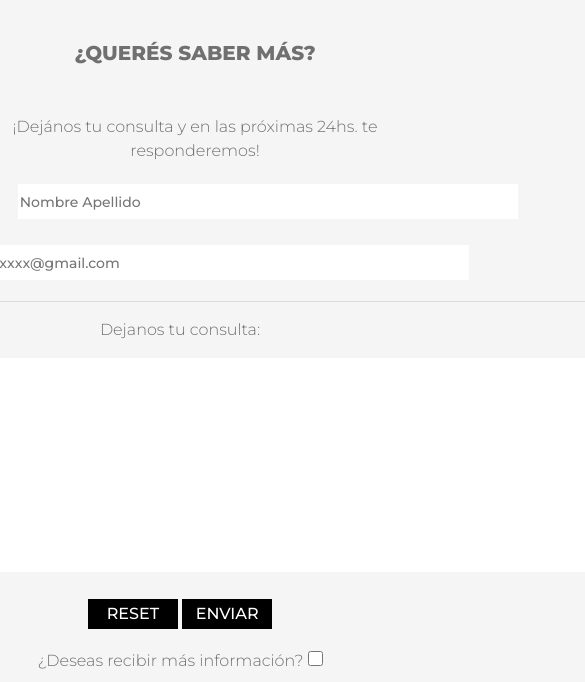
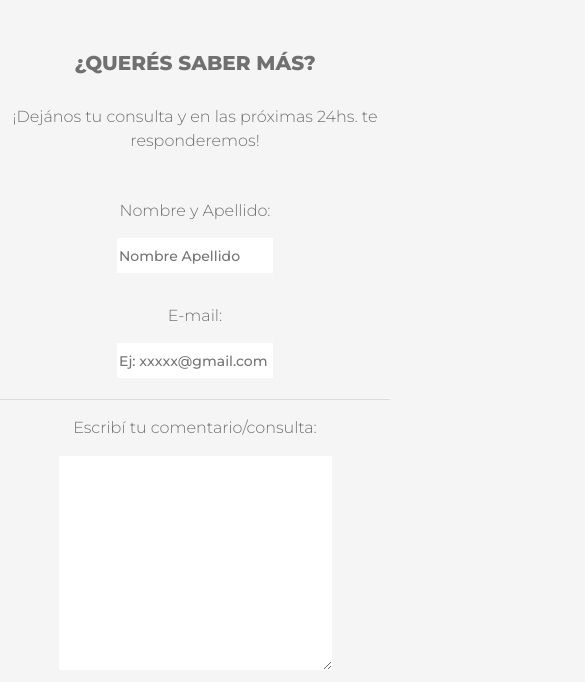
Before and after one commit to gfernandez88/mountainglamping, a website: page contacto.html in a window 390 px wide. Shown: the part 79-761 px from the top of the page, 585 px wide, since content can reach past the window. Drawn offline with nearby package versions, Linux system fonts and the light colour scheme.

Commit message:
contacto responsive

```diff
--- a/contacto.html
+++ b/contacto.html
@@ -47,7 +47,7 @@
     <main>
       <h1>¿Querés saber más?</h1>
           <p class="contacto__sub">¡Dejános tu consulta y en las próximas 24hs. te responderemos!</p>
-       <section class="row col-12 justify-content-center">
+       <section>
          <div class="contacto">
           <form action="">
              <p><label for="nombre"> Nombre y Apellido:</label>
@@ -55,7 +55,7 @@
              <p><label for="email">E-mail:</label>
              <input class="input" type="email" name="email" placeholder="Ej: xxxxx@gmail.com" /></p<br />
              <hr />
-             <p>Dejanos tu consulta:</p>
+             <p>Escribí tu comentario/consulta:</p>
              <textarea class=""
                 name="consulta"
                 id=""
@@ -67,7 +67,7 @@
              <div id="input">
                <input class="botones" type="reset" value="Reset" />
                <input class="botones" type="submit" value="Enviar" />
-               <p>¿Deseas recibir más información? <input id="check" type="checkbox" name="newslatter" value="1" /></p>
+               <p class="informacion">¿Deseas recibir más información? <input id="check" type="checkbox" name="newslatter" value="1" /></p>
              </div>
            </form>
          </div>
--- a/scss/estilos.scss
+++ b/scss/estilos.scss
@@ -3,6 +3,7 @@
 $blanco: white;
 $gris: #707070;
 $verde: #B5D7D0;
+$fondo: #F5F5F5;
 $font: 100;
 
 .logo {
@@ -32,8 +33,8 @@ h1 {
     font-weight: $font*8;
     text-align: center;
     text-transform: uppercase;
-    margin-top: 20px;
-    margin-bottom: 40px;
+    margin-top: 30px;
+    margin-bottom: 20px;
     padding-bottom: 10px;
 }
 
@@ -44,6 +45,11 @@ h2 {
     color: $gris;
     font-size: 16px;
     padding: 50px 0px 20px 0px;
+}
+
+.encabezado {
+    padding-top: 10px;
+    padding-bottom: 5px;
 }
 
 h3 {
@@ -71,7 +77,7 @@ p {
 }
 
 body {
-    background-color: #F5F5F5;
+    background-color: $fondo;
     position: relative;
     padding-bottom:80px;
     min-height: 100vh;
@@ -85,8 +91,8 @@ body {
 
 
 main {
+    background-color: $fondo;
     padding-top: 100px;
-    background-color: #F5F5F5;
 }
 
 /*ANIDACIONES FOOTER*/
@@ -214,40 +220,57 @@ li {
     flex-flow: column nowrap;
     align-content: center;
     text-align: center;
-    margin-left: 30px;
-    margin-right: 30px;
+    margin: 0px 30px 30px 30px;
 }
 
 /* -- CONTACTO--*/
 
 .contacto {
     display: flex;
-    flex-flow: column;
+    flex-flow: row wrap;
     text-align: center;
+    justify-content: center;
     font-family: 'Montserrat', sans-serif;
     font-size: 16px;
-    color: #707070;
+    color: $gris;
+    padding-bottom: 30px;
+    margin-bottom: 10px;
 }
 
 .contacto__sub {
     text-align: center;
+    padding: 0px 10px 20px 10px;
+}
+
+.informacion {
+    padding-bottom: 20px;
 }
 
 label {
     margin:10px;
+    min-width: 200px
 }
 
+.input {
+    border:none;
+    width: 40%;
+    height: 35px;
+    margin: 5px;
+    font-family: 'Montserrat', sans-serif;
+    font-size: 14px;
+    color: $gris;
+}
 
 textarea {
     font-family: 'Montserrat', sans-serif;
     font-size: 14px;
     border: none;
-    min-width: 600px;
+    width: 70%;
 }
 
 .botones {
     background-color: black;
-    color: white;
+    color: $blanco;
     text-transform: uppercase;
     font-weight: 300px;
     width: 90px;
@@ -258,17 +281,7 @@ textarea {
 }
 
 #input input:hover {
-    background-color: #B5D7D0;
-}
-
-.input {
-    border:none;
-    min-width: 500px;
-    height: 35px;
-    margin: 5px;
-    font-family: 'Montserrat', sans-serif;
-    font-size: 14px;
-    color:#707070;
+    background-color: $verde;
 }
 
 #check {
```
Also changed, not shown: standard.html (+0 -5 lines), ubicacion.html (+3 -3 lines), css/estilos.css.
